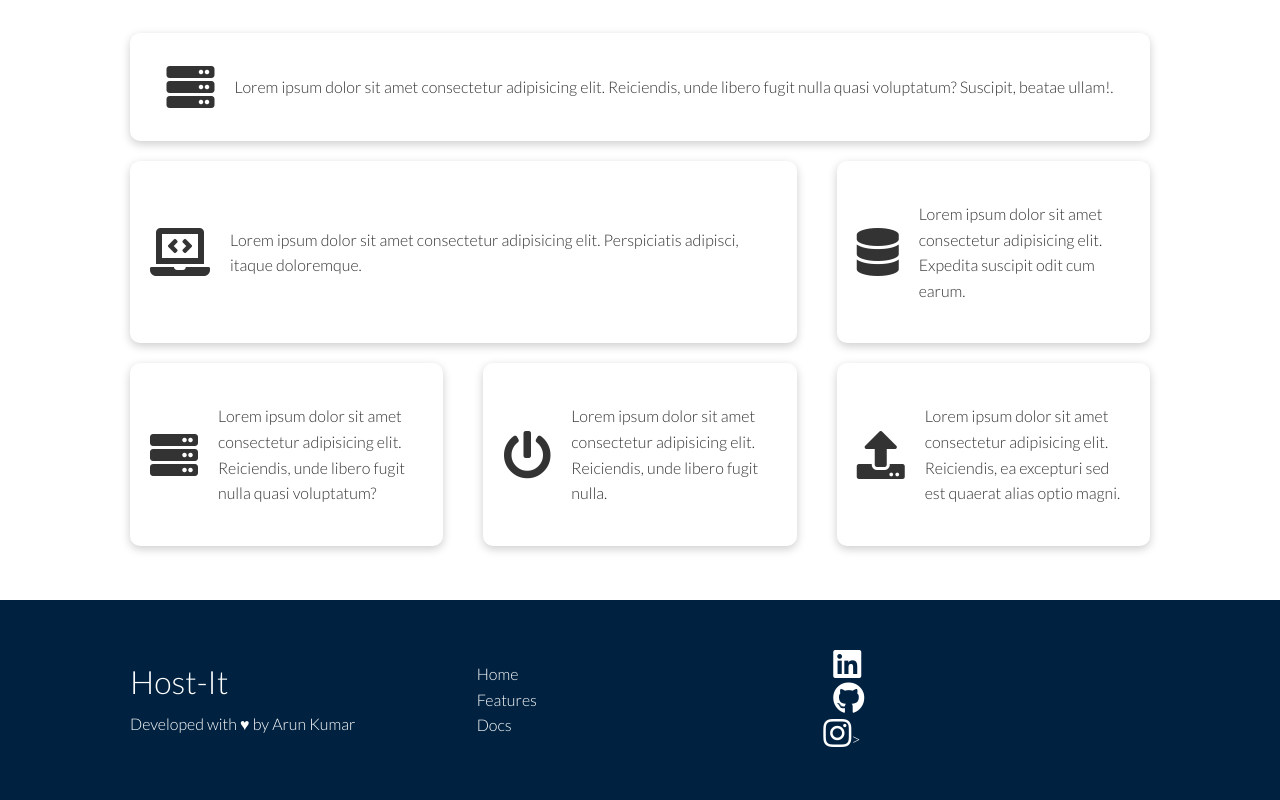
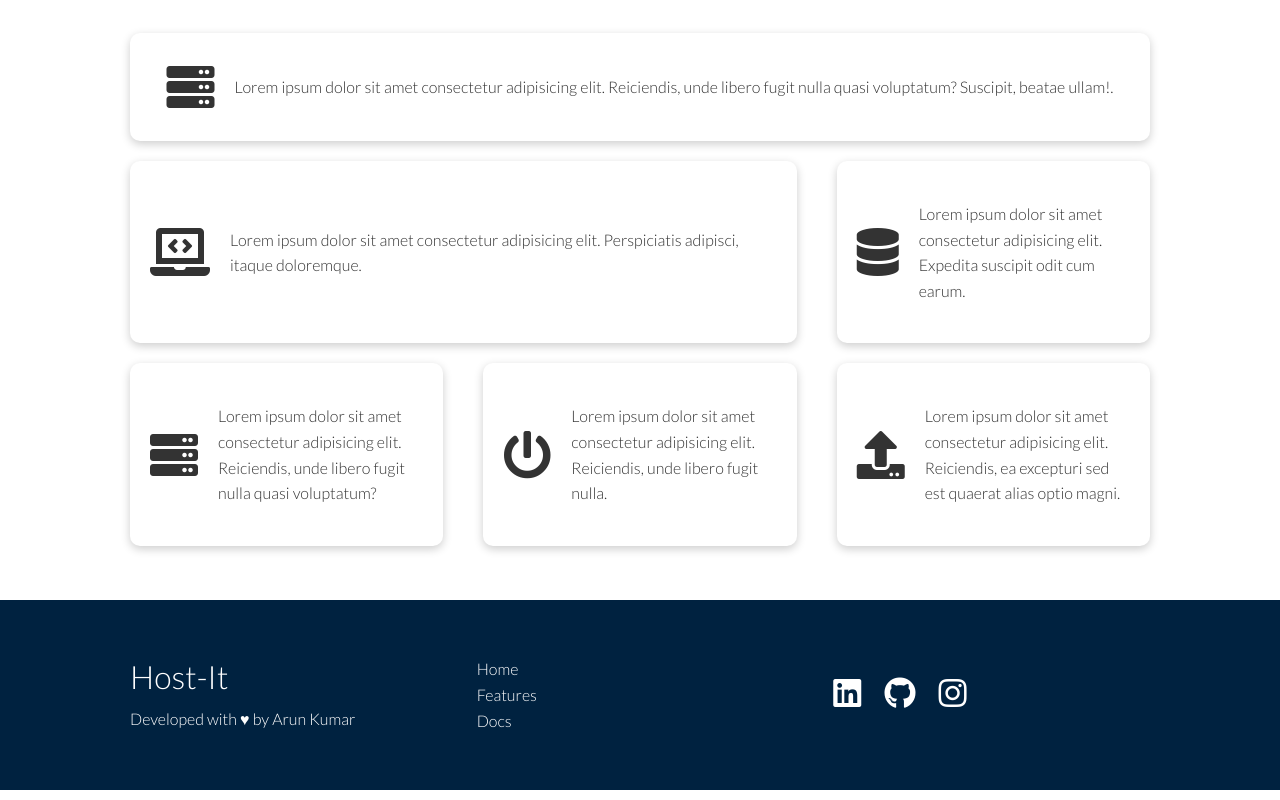
Before and after one commit to arunkumar198857/Host-It-FrontEnd, a plain HTML site: page features.html in a window 1280 px wide. Shown: the part 719-1519 px from the top of the page. Drawn offline with Linux system fonts and the light colour scheme.

Commit message:
final footer changes

```diff
--- a/features.html
+++ b/features.html
@@ -111,8 +111,7 @@
         <div class="container grid grid-3">
             <div>
                 <h1>Host-It</h1>
-                <p>Developed with &#9829 by <a href="https://www.linkedin.com/in/arun-kumar-49776818b/">Arun Kumar</a>
-                </p>
+                <p>Developed with &#9829 by <a href="https://www.linkedin.com/in/arun-kumar-49776818b/">Arun Kumar</a></p>
             </div>
             <nav>
                 <ul>
@@ -122,12 +121,11 @@
                 </ul>
             </nav>
             <div class="social">
-                <ul class="social-links">
-                    <li><a target="_blank" href="https://www.linkedin.com/in/arun-kumar-49776818b/"><i class="fab fa-linkedin fa-2x"></i></a></li>
-                    <li><a target="_blank" href="https://github.com/arunkumar198857"><i class="fab fa-github fa-2x"></i></a></li>
-                    <li<a target="_blank" href="https://www.instagram.com/charmander_og/"><i
-                        class="fab fa-instagram fa-2x"></i></a>></li>
-                </ul>
+                <a target="_blank" href="https://www.linkedin.com/in/arun-kumar-49776818b/"><i
+                        class="fab fa-linkedin fa-2x"></i></a>
+                <a target="_blank" href="https://github.com/arunkumar198857"><i class="fab fa-github fa-2x"></i></a>
+                <a target="_blank" href="https://www.instagram.com/charmander_og/"><i
+                        class="fab fa-instagram fa-2x"></i></a>
             </div>
         </div>
     </footer>
```
Also changed, not shown: docs.html (+3 -6 lines).
